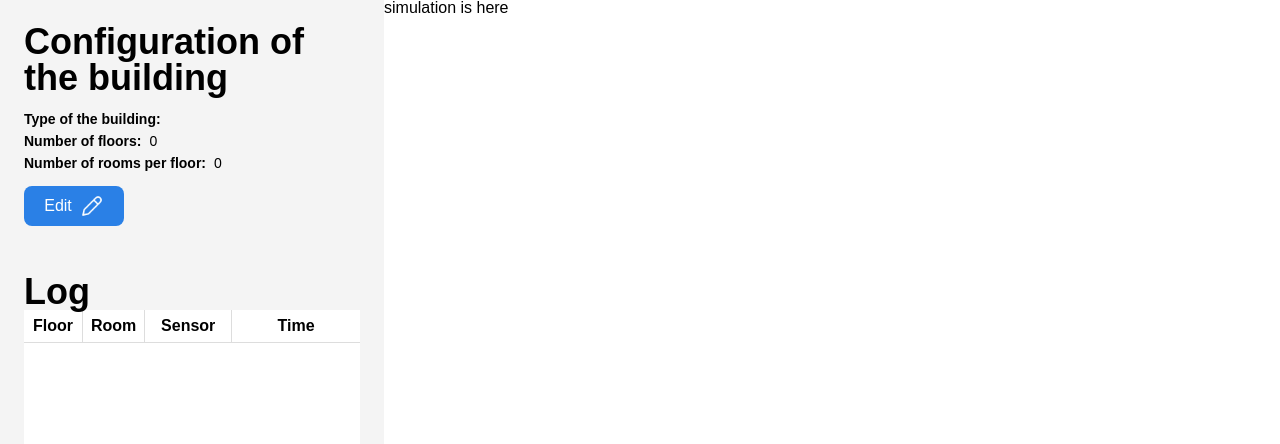
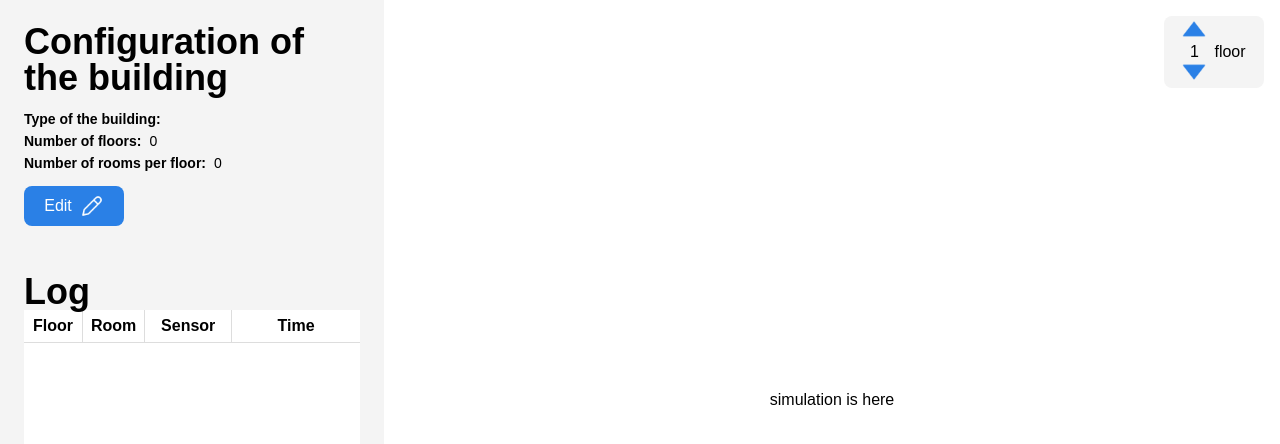
Before and after one commit to mmaksymko/Security-System-Simulator, a React (Vite) app in the folder Front/: page /simulation in a window 1280 px wide. Shown: the top 444 px of the page. Built offline with nearby package versions, Linux system fonts and the light colour scheme.

Commit message:
create button and add basic functionality of increasing/descreasing floor number

```diff
--- /dev/null
+++ b/Front/src/components/ChangeFloorButton.module.css
@@ -0,0 +1,22 @@
+.container {
+  display: flex;
+  flex-direction: row;
+  background-color: #F4F4F4;
+  border: none;
+  border-radius: 8px;
+  align-items: center;
+  justify-content: center;
+  width: 100px;
+  height: 72px;
+  gap: 8px;
+}
+.buttonsContainer {
+  display: flex;
+  flex-direction: column;
+  align-items: center;
+}
+button {
+  cursor: pointer;
+  border: none;
+  background-color: #F4F4F4;
+}
--- /dev/null
+++ b/Front/src/components/ChangeFloorButton.tsx
@@ -0,0 +1,29 @@
+import styles from "./ChangeFloorButton.module.css";
+import { useState } from "react";
+
+function ChangeFloorButton() {
+  const [floor, setFloor] = useState(1);
+
+  const handleUpClick = () => {
+    setFloor((prevFloor) => prevFloor + 1);
+  };
+
+  const handleDownClick = () => {
+    if (floor - 1 > 0) setFloor((prevFloor) => prevFloor - 1);
+  };
+  return (
+    <div className={styles.container}>
+      <div className={styles.buttonsContainer}>
+        <button onClick={handleUpClick}>
+          <img src="../public/arrow-up.png" width={"24px"} height={"24px"} />
+        </button>
+        <p>{floor}</p>
+        <button onClick={handleDownClick}>
+          <img src="../public/arrow-down.png" width={"24px"} height={"24px"} />
+        </button>
+      </div>
+      <p>floor</p>
+    </div>
+  );
+}
+export default ChangeFloorButton;
--- /dev/null
+++ b/Front/src/components/Simulation.module.css
@@ -0,0 +1,13 @@
+.container {
+    width: 100%;
+    height: 100%;
+    display: flex;
+    align-items: center;
+    justify-content: center;
+}
+
+.container > :first-child {
+    position: absolute;
+    top: 16px;
+    right: 16px;
+}
--- a/Front/src/components/Simulation.tsx
+++ b/Front/src/components/Simulation.tsx
@@ -1,5 +1,13 @@
+import ChangeFloorButton from "./ChangeFloorButton";
+import styles from "./Simulation.module.css";
+
 function Simulation() {
-  return <p style={{ color: "#000" }}>simulation is here</p>;
+  return (
+    <div className={styles.container}>
+      <ChangeFloorButton />
+      <p style={{ color: "#000" }}>simulation is here</p>
+    </div>
+  );
 }
 
 export default Simulation;
--- a/Front/src/pages/ConfigureBuilding.tsx
+++ b/Front/src/pages/ConfigureBuilding.tsx
@@ -16,22 +16,31 @@ function ConfigureBuilding() {
     numRoomsPerFloor,
     setNumRoomsPerFloor,
   } = useBuildingContext();
-  const handleClick = (event: React.MouseEvent<HTMLButtonElement>) => {
+  const handleOfficeBuildingClick = (
+    event: React.MouseEvent<HTMLButtonElement>
+  ) => {
     console.log("office button clicked");
     const selectedType = event.currentTarget.innerText;
     setBuildingType("office");
   };
+  const handleResidentalBuildingClick = (
+    event: React.MouseEvent<HTMLButtonElement>
+  ) => {
+    console.log("residental button clicked");
+    const selectedType = event.currentTarget.innerText;
+    setBuildingType("residental");
+  };
   const handleNumFloorsChange = (
     event: React.ChangeEvent<HTMLInputElement>
   ) => {
-    const value = parseInt(event.target.value, 10) || 0; // Convert to integer, default to 0 if NaN
+    const value = parseInt(event.target.value, 10) || 0;
     setNumFloors(value);
   };
 
   const handleNumRoomsPerFloorChange = (
     event: React.ChangeEvent<HTMLInputElement>
   ) => {
-    const value = parseInt(event.target.value, 10) || 0; // Convert to integer, default to 0 if NaN
+    const value = parseInt(event.target.value, 10) || 0;
     setNumRoomsPerFloor(value);
   };
   return (
@@ -42,7 +51,7 @@ function ConfigureBuilding() {
           <div className={styles.buildingPropertyContainer}>
             <h2 className={styles.h2}>Choose type of the building</h2>
             <div className={styles.buildingPropertyButtons}>
-              <BuildingTypeButton onClick={handleClick}>
+              <BuildingTypeButton onClick={handleOfficeBuildingClick}>
                 <img
                   src="../public/office-building_1f3e2.png"
                   width={"30px"}
@@ -57,7 +66,7 @@ function ConfigureBuilding() {
                   Office building
                 </p>
               </BuildingTypeButton>
-              <BuildingTypeButton onClick={handleClick}>
+              <BuildingTypeButton onClick={handleResidentalBuildingClick}>
                 <img
                   src="../public/house_1f3e0.png"
                   width={"30px"}
```
Also changed, not shown: Front/public/arrow-down.png (added), Front/public/arrow-up.png (added).
